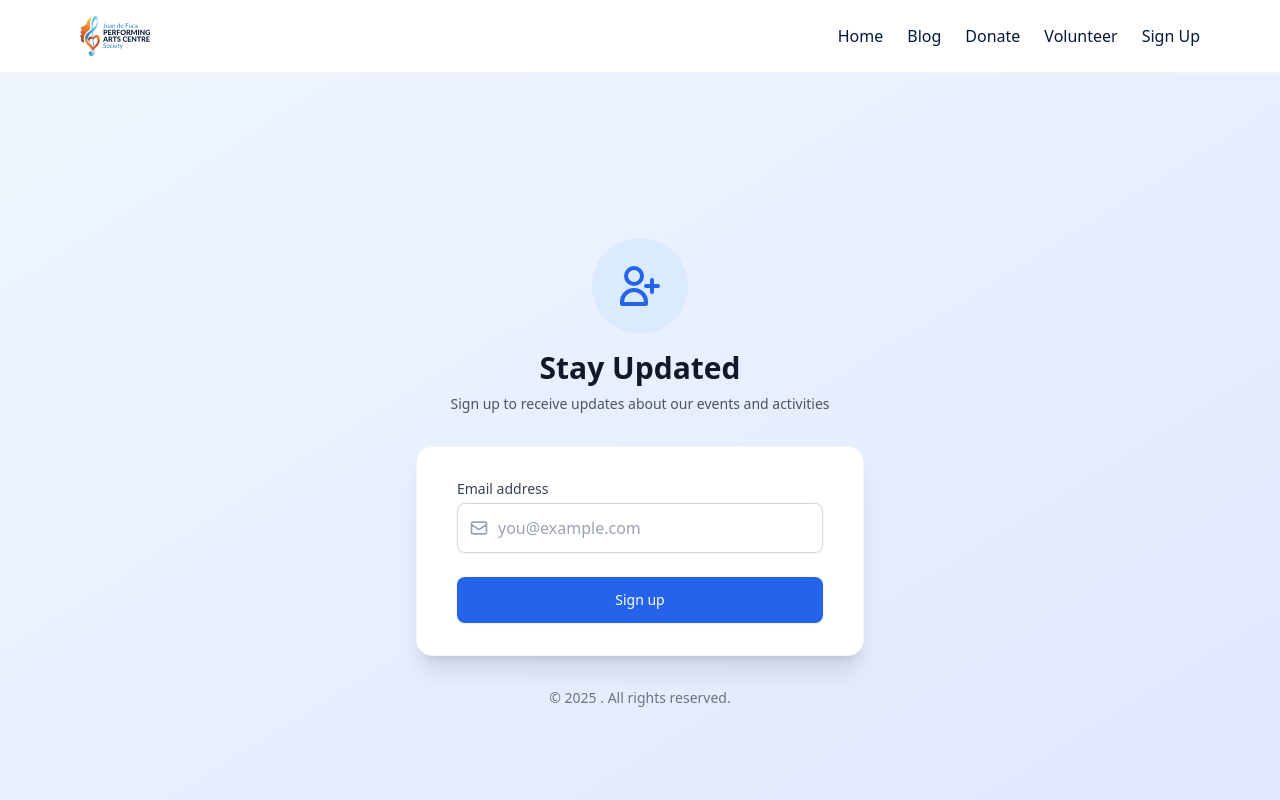
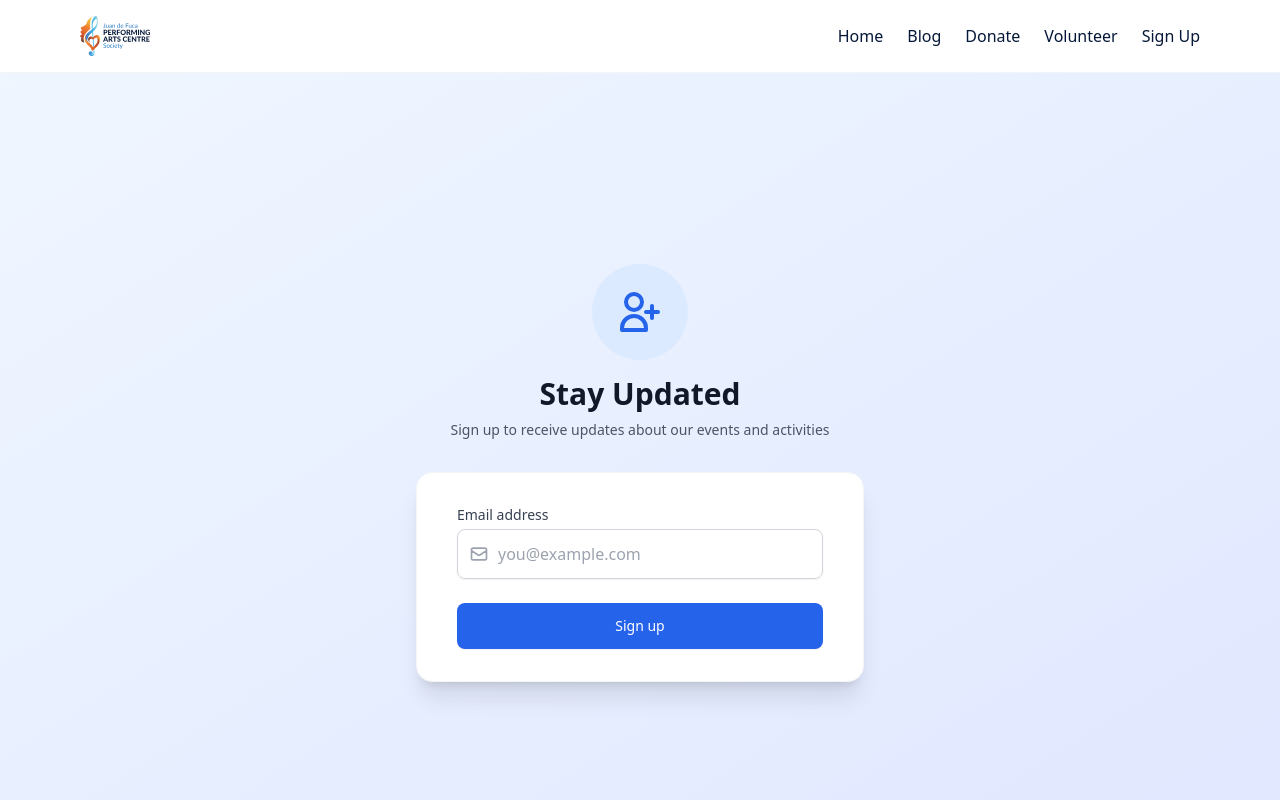
Before and after one commit to fahmidurshanto/Gala-Newsletter-Blog-PACS, a React (Vite) app: page /signup in a window 1280 px wide. Shown: the top 800 px of the page. Built offline with nearby package versions, Linux system fonts and the light colour scheme.

Commit message:
Remove copyright notice from SignupPage
Removed the copyright notice from the SignupPage.

```diff
--- a/src/pages/SignupPage.tsx
+++ b/src/pages/SignupPage.tsx
@@ -149,10 +149,6 @@
             </div>
           </form>
         </div>
-
-        <div className="text-center text-sm text-gray-500">
-          <p>© {new Date().getFullYear()} . All rights reserved.</p>
-        </div>
       </div>
       <ToastContainer position="top-right" autoClose={5000} hideProgressBar={false} newestOnTop={false} closeOnClick rtl={false} pauseOnFocusLoss draggable pauseOnHover />
     </div>
```
